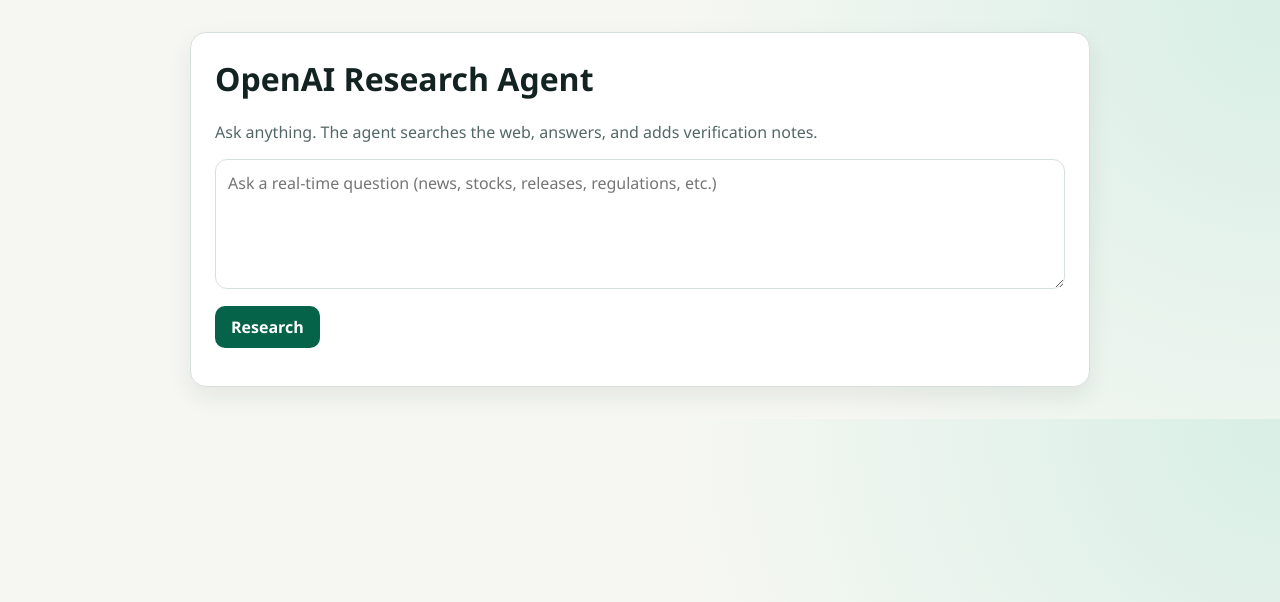
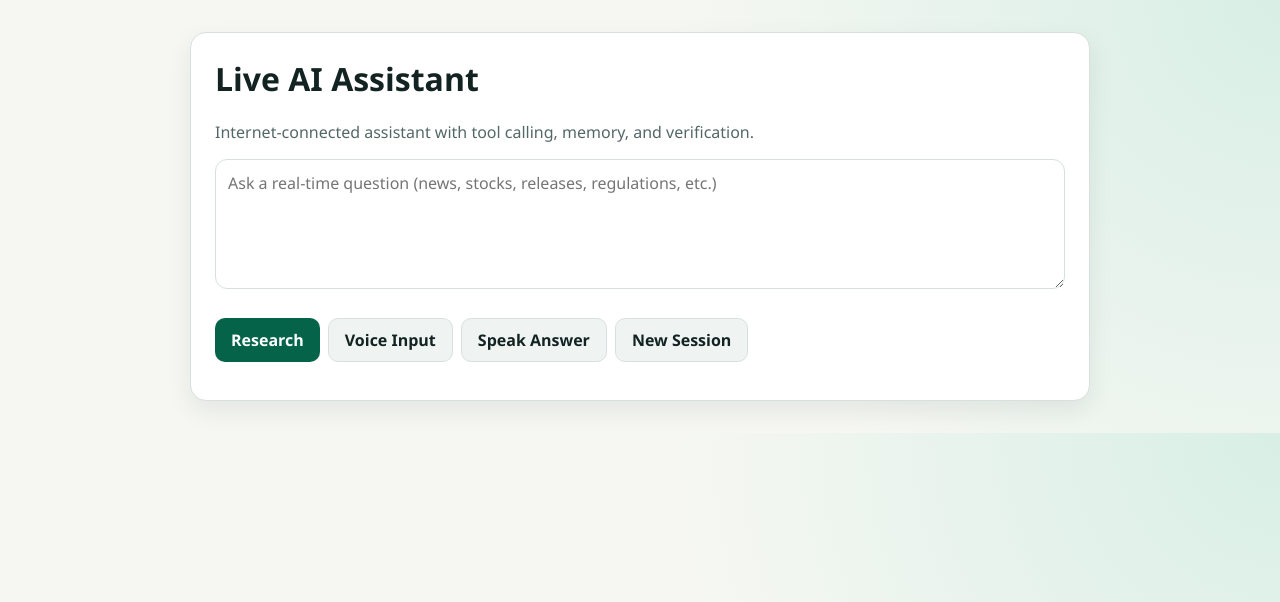
Before and after one commit to varun566/SudeAI, a FastAPI app: page / in a window 1280 px wide. Shown: the top 602 px of the page. Run offline with FastAPI, Linux system fonts and the light colour scheme.

Commit message:
feat: add streaming, voice mode, source trust cards, and multi-agent tabs

```diff
--- a/SudeAI/openai_research_agent/app/main.py
+++ b/SudeAI/openai_research_agent/app/main.py
@@ -1,11 +1,13 @@
+import json
 import os
 import uuid
 from pathlib import Path
+from typing import Iterator
 
 from dotenv import load_dotenv
 from fastapi import FastAPI, HTTPException
 from fastapi.middleware.cors import CORSMiddleware
-from fastapi.responses import HTMLResponse
+from fastapi.responses import HTMLResponse, StreamingResponse
 from fastapi.staticfiles import StaticFiles
 from fastapi.templating import Jinja2Templates
 from pydantic import BaseModel, Field
@@ -46,6 +48,7 @@ class AskResponse(BaseModel):
     model: str
     tool_trace: list[str]
     memory_used: int
+    agent_panels: dict[str, str]
 
 
 class HistoryResponse(BaseModel):
@@ -53,7 +56,7 @@ class HistoryResponse(BaseModel):
     messages: list[dict[str, str]]
 
 
-app = FastAPI(title="Live AI Assistant", version="2.0.0")
+app = FastAPI(title="Live AI Assistant", version="2.1.0")
 
 app.add_middleware(
     CORSMiddleware,
@@ -72,14 +75,7 @@ async def home(request: Request) -> HTMLResponse:
     return templates.TemplateResponse(request=request, name="index.html", context={})
 
 
-@app.post("/ask", response_model=AskResponse)
-async def ask(payload: AskRequest) -> AskResponse:
-    question = payload.question.strip()
-    if not question:
-        raise HTTPException(status_code=400, detail="Question is required.")
-
-    session_id = payload.session_id or f"session-{uuid.uuid4().hex[:12]}"
-
+def _build_response(question: str, session_id: str) -> AskResponse:
     try:
         result = agent.run(question=question, session_id=session_id)
     except Exception as exc:
@@ -96,7 +92,38 @@ async def ask(payload: AskRequest) -> AskResponse:
         model=result["model"],
         tool_trace=result["tool_trace"],
         memory_used=result["memory_used"],
+        agent_panels=result["agent_panels"],
     )
+
+
+@app.post("/ask", response_model=AskResponse)
+async def ask(payload: AskRequest) -> AskResponse:
+    question = payload.question.strip()
+    if not question:
+        raise HTTPException(status_code=400, detail="Question is required.")
+
+    session_id = payload.session_id or f"session-{uuid.uuid4().hex[:12]}"
+    return _build_response(question=question, session_id=session_id)
+
+
+@app.get("/ask_stream")
+async def ask_stream(question: str, session_id: str | None = None) -> StreamingResponse:
+    q = (question or "").strip()
+    if not q:
+        raise HTTPException(status_code=400, detail="Question is required.")
+    sid = session_id or f"session-{uuid.uuid4().hex[:12]}"
+
+    def event_stream() -> Iterator[str]:
+        yield "event: status\ndata: researching\n\n"
+        response = _build_response(question=q, session_id=sid)
+        payload = response.model_dump()
+        answer = payload.get("answer", "")
+        for i in range(0, len(answer), 56):
+            chunk = answer[i : i + 56]
+            yield f"event: chunk\ndata: {json.dumps({'text': chunk})}\n\n"
+        yield f"event: final\ndata: {json.dumps(payload)}\n\n"
+
+    return StreamingResponse(event_stream(), media_type="text/event-stream")
 
 
 @app.get("/history/{session_id}", response_model=HistoryResponse)
--- a/SudeAI/openai_research_agent/static/app.js
+++ b/SudeAI/openai_research_agent/static/app.js
@@ -1,6 +1,9 @@
 const form = document.getElementById('ask-form');
 const questionEl = document.getElementById('question');
 const submitBtn = document.getElementById('submit-btn');
+const micBtn = document.getElementById('mic-btn');
+const speakBtn = document.getElementById('speak-btn');
+const newSessionBtn = document.getElementById('new-session-btn');
 const statusEl = document.getElementById('status');
 const resultEl = document.getElementById('result');
 const answerEl = document.getElementById('answer');
@@ -12,9 +15,60 @@ const modelEl = document.getElementById('model');
 const sourcesEl = document.getElementById('sources');
 const toolTraceEl = document.getElementById('tool-trace');
 const timelineEl = document.getElementById('timeline');
+const agentPanelEl = document.getElementById('agent-panel');
+const agentTabsEl = document.getElementById('agent-tabs');
 
 const SESSION_KEY = 'live_ai_session_id';
 let sessionId = localStorage.getItem(SESSION_KEY) || null;
+let latestAnswer = '';
+let latestAgentPanels = {};
+
+function trustLabel(tier) {
+  if (tier === 'high') return 'High Trust';
+  if (tier === 'medium') return 'Medium Trust';
+  return 'Low Trust';
+}
+
+function renderSources(sources) {
+  sourcesEl.innerHTML = '';
+  if (!sources || sources.length === 0) {
+    sourcesEl.innerHTML = '<div class="timeline-empty">No explicit source links were returned by the model for this run.</div>';
+    return;
+  }
+
+  sources.forEach((source) => {
+    const card = document.createElement('div');
+    card.className = `source-card ${source.trust_tier || 'low'}`;
+
+    const title = document.createElement('a');
+    title.href = source.url;
+    title.target = '_blank';
+    title.rel = 'noopener noreferrer';
+    title.textContent = source.title || source.url;
+    title.className = 'source-title';
+
+    const meta = document.createElement('div');
+    meta.className = 'source-meta';
+    meta.textContent = `${source.domain || ''} • ${trustLabel(source.trust_tier)}`;
+
+    card.appendChild(title);
+    card.appendChild(meta);
+    sourcesEl.appendChild(card);
+  });
+}
+
+function renderAgentPanel(tab) {
+  const text = latestAgentPanels?.[tab] || 'No data.';
+  agentPanelEl.textContent = text;
+}
+
+agentTabsEl?.addEventListener('click', (event) => {
+  const btn = event.target.closest('.tab-btn');
+  if (!btn) return;
+  agentTabsEl.querySelectorAll('.tab-btn').forEach((b) => b.classList.remove('active'));
+  btn.classList.add('active');
+  renderAgentPanel(btn.dataset.tab);
+});
 
 async function refreshTimeline() {
   if (!sessionId) {
@@ -52,66 +106,82 @@ async function refreshTimeline() {
   }
 }
 
+function applyFinalData(data) {
+  latestAnswer = data.answer || '';
+  answerEl.textContent = latestAnswer;
+
+  sessionId = data.session_id;
+  localStorage.setItem(SESSION_KEY, sessionId);
+  sessionEl.textContent = `Session ID: ${sessionId}\nMemory turns used: ${data.memory_used}`;
+
+  verificationEl.textContent = data.verification_notes;
+  confidenceEl.textContent = `Confidence: ${data.confidence}`;
+  verifiedAtEl.textContent = `Verified at (UTC): ${data.verified_at_utc}`;
+  modelEl.textContent = `Model: ${data.model}`;
+  toolTraceEl.textContent = (data.tool_trace || []).join('\n') || 'No tools called.';
+  renderSources(data.sources || []);
+
+  latestAgentPanels = data.agent_panels || {};
+  const activeTab = agentTabsEl.querySelector('.tab-btn.active')?.dataset.tab || 'retriever';
+  renderAgentPanel(activeTab);
+
+  refreshTimeline();
+}
+
+function runStream(question) {
+  return new Promise((resolve, reject) => {
+    const params = new URLSearchParams({ question });
+    if (sessionId) params.set('session_id', sessionId);
+    const es = new EventSource(`/ask_stream?${params.toString()}`);
+
+    let streamed = '';
+
+    es.addEventListener('status', (e) => {
+      statusEl.textContent = e.data === 'researching' ? 'Researching and verifying with live web data...' : e.data;
+      answerEl.textContent = '';
+    });
+
+    es.addEventListener('chunk', (e) => {
+      try {
+        const payload = JSON.parse(e.data || '{}');
+        streamed += payload.text || '';
+        answerEl.textContent = streamed;
+        resultEl.classList.remove('hidden');
+      } catch {
+        // ignore malformed chunk
+      }
+    });
+
+    es.addEventListener('final', (e) => {
+      try {
+        const data = JSON.parse(e.data || '{}');
+        applyFinalData(data);
+        statusEl.textContent = 'Done.';
+        es.close();
+        resolve();
+      } catch (err) {
+        es.close();
+        reject(err);
+      }
+    });
+
+    es.onerror = () => {
+      es.close();
+      reject(new Error('Streaming failed.'));
+    };
+  });
+}
+
 form.addEventListener('submit', async (event) => {
   event.preventDefault();
   const question = questionEl.value.trim();
   if (!question) return;
 
   submitBtn.disabled = true;
-  statusEl.textContent = 'Researching and verifying with live web data...';
   resultEl.classList.add('hidden');
 
   try {
-    const response = await fetch('/ask', {
-      method: 'POST',
-      headers: { 'Content-Type': 'application/json' },
-      body: JSON.stringify({ question, session_id: sessionId }),
-    });
-
-    let data;
-    const raw = await response.text();
-    try {
-      data = raw ? JSON.parse(raw) : {};
-    } catch {
-      throw new Error(raw || `Request failed with status ${response.status}`);
-    }
-
-    if (!response.ok) {
-      throw new Error(data.detail || 'Failed to process request');
-    }
-
-    answerEl.textContent = data.answer;
-    sessionId = data.session_id;
-    localStorage.setItem(SESSION_KEY, sessionId);
-    sessionEl.textContent = `Session ID: ${sessionId}\nMemory turns used: ${data.memory_used}`;
-    await refreshTimeline();
-    verificationEl.textContent = data.verification_notes;
-    confidenceEl.textContent = `Confidence: ${data.confidence}`;
-    verifiedAtEl.textContent = `Verified at (UTC): ${data.verified_at_utc}`;
-    modelEl.textContent = `Model: ${data.model}`;
-
-    sourcesEl.innerHTML = '';
-    if (data.sources.length === 0) {
-      const li = document.createElement('li');
-      li.textContent = 'No explicit source links were returned by the model for this run.';
-      sourcesEl.appendChild(li);
-    } else {
-      data.sources.forEach((source) => {
-        const li = document.createElement('li');
-        const a = document.createElement('a');
-        a.href = source.url;
-        a.target = '_blank';
-        a.rel = 'noopener noreferrer';
-        a.textContent = source.title || source.url;
-        li.appendChild(a);
-        sourcesEl.appendChild(li);
-      });
-    }
-
-    toolTraceEl.textContent = (data.tool_trace || []).join('\n') || 'No tools called.';
-
-    resultEl.classList.remove('hidden');
-    statusEl.textContent = 'Done.';
+    await runStream(question);
   } catch (error) {
     statusEl.textContent = `Error: ${error.message}`;
   } finally {
@@ -119,4 +189,50 @@ form.addEventListener('submit', async (event) => {
   }
 });
 
+newSessionBtn.addEventListener('click', () => {
+  sessionId = null;
+  localStorage.removeItem(SESSION_KEY);
+  statusEl.textContent = 'Started a new session.';
+  timelineEl.innerHTML = '<div class="timeline-empty">No memory yet.</div>';
+  resultEl.classList.add('hidden');
+});
+
+micBtn.addEventListener('click', () => {
+  const Recognition = window.SpeechRecognition || window.webkitSpeechRecognition;
+  if (!Recognition) {
+    statusEl.textContent = 'Voice input is not supported in this browser.';
+    return;
+  }
+  const rec = new Recognition();
+  rec.lang = 'en-US';
+  rec.interimResults = false;
+  rec.maxAlternatives = 1;
+  statusEl.textContent = 'Listening...';
+  rec.onresult = (event) => {
+    const text = event.results?.[0]?.[0]?.transcript || '';
+    questionEl.value = text;
+    statusEl.textContent = 'Voice captured.';
+  };
+  rec.onerror = () => {
+    statusEl.textContent = 'Voice input error.';
+  };
+  rec.start();
+});
+
+speakBtn.addEventListener('click', () => {
+  if (!latestAnswer) {
+    statusEl.textContent = 'No answer to speak yet.';
+    return;
+  }
+  if (!window.speechSynthesis) {
+    statusEl.textContent = 'Speech output is not supported in this browser.';
+    return;
+  }
+  const utterance = new SpeechSynthesisUtterance(latestAnswer);
+  utterance.rate = 1;
+  utterance.pitch = 1;
+  window.speechSynthesis.cancel();
+  window.speechSynthesis.speak(utterance);
+});
+
 refreshTimeline();
--- a/SudeAI/openai_research_agent/static/styles.css
+++ b/SudeAI/openai_research_agent/static/styles.css
@@ -56,6 +56,19 @@ button {
   font: inherit;
   font-weight: 600;
   cursor: pointer;
+}
+
+.action-row {
+  display: flex;
+  gap: 8px;
+  flex-wrap: wrap;
+  margin-top: 12px;
+}
+
+.secondary {
+  background: #eff4f3;
+  color: var(--text);
+  border: 1px solid var(--border);
 }
 
 button:disabled {
--- a/SudeAI/openai_research_agent/templates/index.html
+++ b/SudeAI/openai_research_agent/templates/index.html
@@ -3,14 +3,14 @@
   <head>
     <meta charset="UTF-8" />
     <meta name="viewport" content="width=device-width, initial-scale=1.0" />
-    <title>OpenAI Research Agent</title>
+    <title>Live AI Assistant</title>
     <link rel="stylesheet" href="/static/styles.css" />
   </head>
   <body>
     <main class="container">
-      <h1>OpenAI Research Agent</h1>
+      <h1>Live AI Assistant</h1>
       <p class="subtitle">
-        Ask anything. The agent searches the web, answers, and adds verification notes.
+        Internet-connected assistant with tool calling, memory, and verification.
       </p>
 
       <form id="ask-form">
@@ -19,7 +19,12 @@
           placeholder="Ask a real-time question (news, stocks, releases, regulations, etc.)"
           required
         ></textarea>
-        <button id="submit-btn" type="submit">Research</button>
+        <div class="action-row">
+          <button id="submit-btn" type="submit">Research</button>
+          <button id="mic-btn" type="button" class="secondary">Voice Input</button>
+          <button id="speak-btn" type="button" class="secondary">Speak Answer</button>
+          <button id="new-session-btn" type="button" class="secondary">New Session</button>
+        </div>
       </form>
 
       <section id="status" class="status"></section>
@@ -30,6 +35,15 @@
 
         <h2>Conversation Timeline</h2>
         <div id="timeline" class="timeline"></div>
+
+        <h2>Multi-Agent Panel</h2>
+        <div class="tabs" id="agent-tabs">
+          <button type="button" class="tab-btn active" data-tab="retriever">Retriever</button>
+          <button type="button" class="tab-btn" data-tab="analyst">Analyst</button>
+          <button type="button" class="tab-btn" data-tab="verifier">Verifier</button>
+          <button type="button" class="tab-btn" data-tab="summarizer">Summarizer</button>
+        </div>
+        <pre id="agent-panel"></pre>
 
         <h2>Answer</h2>
         <pre id="answer"></pre>
@@ -44,7 +58,7 @@
         </div>
 
         <h2>Sources</h2>
-        <ul id="sources"></ul>
+        <div id="sources" class="source-grid"></div>
 
         <h2>Tool Trace</h2>
         <pre id="tool-trace"></pre>
```
Also changed, not shown: other parts of SudeAI/openai_research_agent/static/styles.css (+53 -4 lines), SudeAI/openai_research_agent/app/agent.py (+33 -1 lines), SudeAI/openai_research_agent/README.md, SudeAI/openai_research_agent/data/memory.db.
